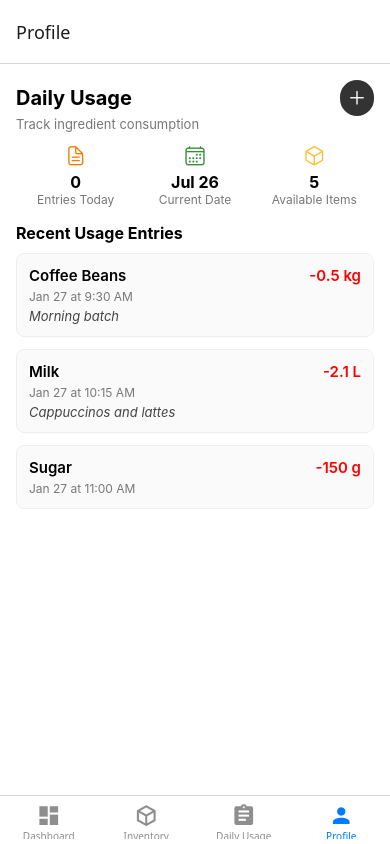
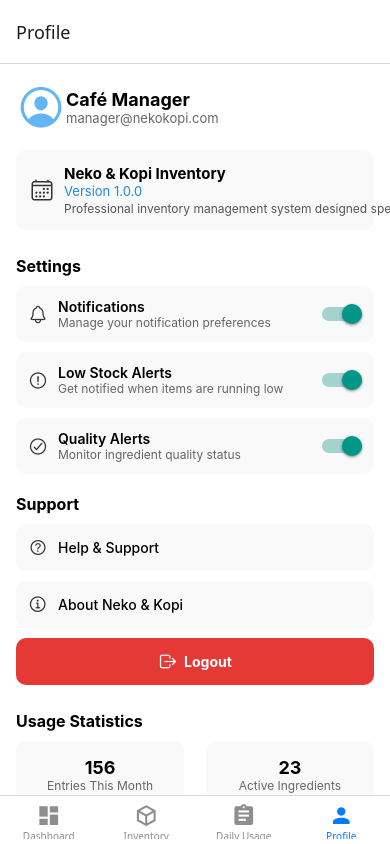
Before and after one commit to GayashiRamanayake/Code4Change, a React Native app: screen /Profile in a window 390 px wide. Built offline with nearby package versions, Linux system fonts and the light colour scheme.

Commit message:
Updated the ProfileScreen.js
Updated the Profile UI

```diff
--- a/screens/ProfileScreen.js
+++ b/screens/ProfileScreen.js
@@ -1,108 +1,180 @@
-import React, { useState } from 'react';
-import { View, Text, StyleSheet, TouchableOpacity, FlatList } from 'react-native';
-import { Ionicons } from '@expo/vector-icons';
+import React, { useState } from "react";
+import {
+  View,
+  Text,
+  StyleSheet,
+  ScrollView,
+  TouchableOpacity,
+  Switch,
+} from "react-native";
+import { Ionicons } from "@expo/vector-icons";
 
-export default function DailyUsageScreen() {
-  const [usageData] = useState([
-    {
-      id: '1',
-      item: 'Coffee Beans',
-      amount: '-0.5 kg',
-      date: 'Jan 27 at 9:30 AM',
-      note: 'Morning batch',
-    },
-    {
-      id: '2',
-      item: 'Milk',
-      amount: '-2.1 L',
-      date: 'Jan 27 at 10:15 AM',
-      note: 'Cappuccinos and lattes',
-    },
-    {
-      id: '3',
-      item: 'Sugar',
-      amount: '-150 g',
-      date: 'Jan 27 at 11:00 AM',
-      note: '',
-    },
-  ]);
-
-  const renderItem = ({ item }) => (
-    <View style={styles.usageCard}>
-      <View style={styles.usageRow}>
-        <Text style={styles.usageItem}>{item.item}</Text>
-        <Text style={styles.usageAmount}>{item.amount}</Text>
-      </View>
-      <Text style={styles.usageDate}>{item.date}</Text>
-      {item.note ? <Text style={styles.usageNote}>{item.note}</Text> : null}
-    </View>
-  );
+export default function ProfileScreen() {
+  const [notifications, setNotifications] = useState(true);
+  const [lowStock, setLowStock] = useState(true);
+  const [qualityAlerts, setQualityAlerts] = useState(true);
 
   return (
-    <View style={styles.container}>
-      {/* Header */}
-      <View style={styles.header}>
-        <Text style={styles.headerTitle}>Daily Usage</Text>
-        <TouchableOpacity style={styles.addButton}>
-          <Ionicons name="add" size={22} color="#fff" />
-        </TouchableOpacity>
-      </View>
-      <Text style={styles.subtitle}>Track ingredient consumption</Text>
-
-      {/* Stats Row */}
-      <View style={styles.statsRow}>
-        <View style={styles.statCard}>
-          <Ionicons name="document-text-outline" size={22} color="#f57c00" />
-          <Text style={styles.statValue}>0</Text>
-          <Text style={styles.statLabel}>Entries Today</Text>
-        </View>
-        <View style={styles.statCard}>
-          <Ionicons name="calendar-outline" size={22} color="#388e3c" />
-          <Text style={styles.statValue}>Jul 26</Text>
-          <Text style={styles.statLabel}>Current Date</Text>
-        </View>
-        <View style={styles.statCard}>
-          <Ionicons name="cube-outline" size={22} color="#fbc02d" />
-          <Text style={styles.statValue}>5</Text>
-          <Text style={styles.statLabel}>Available Items</Text>
+    <ScrollView style={styles.container} contentContainerStyle={{ paddingBottom: 30 }}>
+      {/* User Info */}
+      <View style={styles.userSection}>
+        <Ionicons name="person-circle-outline" size={50} color="#64B5F6" />
+        <View>
+          <Text style={styles.userName}>Café Manager</Text>
+          <Text style={styles.userEmail}>manager@nekokopi.com</Text>
         </View>
       </View>
 
-      {/* Recent Usage Section */}
-      <Text style={styles.sectionTitle}>Recent Usage Entries</Text>
+      {/* App Info */}
+      <View style={styles.infoCard}>
+        <View style={{ flexDirection: "row", alignItems: "center" }}>
+          <Ionicons name="calendar-outline" size={24} color="#333" style={{ marginRight: 10 }} />
+          <View>
+            <Text style={styles.infoTitle}>Neko & Kopi Inventory</Text>
+            <Text style={styles.version}>Version 1.0.0</Text>
+            <Text style={styles.infoSubtitle}>
+              Professional inventory management system designed specifically for café operations
+            </Text>
+          </View>
+        </View>
+      </View>
 
-      <FlatList
-        data={usageData}
-        renderItem={renderItem}
-        keyExtractor={(item) => item.id}
-        contentContainerStyle={{ paddingBottom: 20 }}
-      />
-    </View>
+      {/* Settings */}
+      <Text style={styles.sectionTitle}>Settings</Text>
+
+      <View style={styles.settingRow}>
+        <Ionicons name="notifications-outline" size={20} color="#333" />
+        <View style={styles.settingTextContainer}>
+          <Text style={styles.settingTitle}>Notifications</Text>
+          <Text style={styles.settingSubtitle}>Manage your notification preferences</Text>
+        </View>
+        <Switch value={notifications} onValueChange={setNotifications} />
+      </View>
+
+      <View style={styles.settingRow}>
+        <Ionicons name="alert-circle-outline" size={20} color="#333" />
+        <View style={styles.settingTextContainer}>
+          <Text style={styles.settingTitle}>Low Stock Alerts</Text>
+          <Text style={styles.settingSubtitle}>Get notified when items are running low</Text>
+        </View>
+        <Switch value={lowStock} onValueChange={setLowStock} />
+      </View>
+
+      <View style={styles.settingRow}>
+        <Ionicons name="checkmark-circle-outline" size={20} color="#333" />
+        <View style={styles.settingTextContainer}>
+          <Text style={styles.settingTitle}>Quality Alerts</Text>
+          <Text style={styles.settingSubtitle}>Monitor ingredient quality status</Text>
+        </View>
+        <Switch value={qualityAlerts} onValueChange={setQualityAlerts} />
+      </View>
+
+      {/* Support */}
+      <Text style={styles.sectionTitle}>Support</Text>
+
+      <TouchableOpacity style={styles.supportRow}>
+        <Ionicons name="help-circle-outline" size={20} color="#333" />
+        <Text style={styles.supportText}>Help & Support</Text>
+      </TouchableOpacity>
+
+      <TouchableOpacity style={styles.supportRow}>
+        <Ionicons name="information-circle-outline" size={20} color="#333" />
+        <Text style={styles.supportText}>About Neko & Kopi</Text>
+      </TouchableOpacity>
+
+      <TouchableOpacity style={styles.logoutButton}>
+        <Ionicons name="log-out-outline" size={20} color="#fff" />
+        <Text style={styles.logoutText}>Logout</Text>
+      </TouchableOpacity>
+
+      {/* Usage Statistics */}
+      <Text style={styles.sectionTitle}>Usage Statistics</Text>
+      <View style={styles.statsContainer}>
+        <View style={styles.statBox}>
+          <Text style={styles.statValue}>156</Text>
+          <Text style={styles.statLabel}>Entries This Month</Text>
+        </View>
+        <View style={styles.statBox}>
+          <Text style={styles.statValue}>23</Text>
+          <Text style={styles.statLabel}>Active Ingredients</Text>
+        </View>
+        <View style={styles.statBox}>
+          <Text style={styles.statValue}>4.8</Text>
+          <Text style={styles.statLabel}>Avg Quality Score</Text>
+        </View>
+        <View style={styles.statBox}>
+          <Text style={styles.statValue}>95%</Text>
+          <Text style={styles.statLabel}>Stock Accuracy</Text>
+        </View>
+      </View>
+
+      <Text style={styles.footerText}>
+        Streamlining café operations one ingredient at a time
+      </Text>
+    </ScrollView>
   );
 }
 
 const styles = StyleSheet.create({
-  container: { flex: 1, backgroundColor: '#fff', padding: 16 },
-  header: { flexDirection: 'row', justifyContent: 'space-between', alignItems: 'center' },
-  headerTitle: { fontSize: 20, fontWeight: 'bold' },
-  subtitle: { fontSize: 13, color: '#777', marginBottom: 12 },
-  addButton: { backgroundColor: '#333', borderRadius: 20, padding: 6 },
-  statsRow: { flexDirection: 'row', justifyContent: 'space-between', marginBottom: 16 },
-  statCard: { alignItems: 'center', flex: 1 },
-  statValue: { fontSize: 16, fontWeight: 'bold', marginTop: 4 },
-  statLabel: { fontSize: 12, color: '#777', textAlign: 'center' },
-  sectionTitle: { fontSize: 16, fontWeight: 'bold', marginBottom: 10 },
-  usageCard: {
-    backgroundColor: '#fafafa',
+  container: { flex: 1, backgroundColor: "#fff", padding: 16 },
+  userSection: { flexDirection: "row", alignItems: "center", marginBottom: 16 },
+  userName: { fontSize: 18, fontWeight: "bold" },
+  userEmail: { fontSize: 13, color: "#666" },
+  infoCard: {
+    backgroundColor: "#f9f9f9",
+    borderRadius: 10,
+    padding: 14,
+    marginBottom: 16,
+  },
+  infoTitle: { fontSize: 15, fontWeight: "bold" },
+  version: { color: "#1E88E5", fontSize: 13 },
+  infoSubtitle: { fontSize: 12, color: "#555", marginTop: 2 },
+  sectionTitle: { fontSize: 16, fontWeight: "bold", marginVertical: 10 },
+  settingRow: {
+    flexDirection: "row",
+    alignItems: "center",
+    justifyContent: "space-between",
+    backgroundColor: "#f9f9f9",
+    borderRadius: 10,
     padding: 12,
-    borderRadius: 8,
-    marginBottom: 12,
-    borderWidth: 1,
-    borderColor: '#eee',
+    marginBottom: 10,
   },
-  usageRow: { flexDirection: 'row', justifyContent: 'space-between' },
-  usageItem: { fontSize: 15, fontWeight: '600' },
-  usageAmount: { fontSize: 15, fontWeight: '600', color: 'red' },
-  usageDate: { fontSize: 12, color: '#777', marginTop: 4 },
-  usageNote: { fontSize: 13, color: '#444', fontStyle: 'italic', marginTop: 4 },
+  settingTextContainer: { flex: 1, marginHorizontal: 10 },
+  settingTitle: { fontSize: 14, fontWeight: "600" },
+  settingSubtitle: { fontSize: 12, color: "#666" },
+  supportRow: {
+    flexDirection: "row",
+    alignItems: "center",
+    backgroundColor: "#f9f9f9",
+    padding: 12,
+    borderRadius: 10,
+    marginBottom: 10,
+  },
+  supportText: { marginLeft: 10, fontSize: 14, fontWeight: "500" },
+  logoutButton: {
+    flexDirection: "row",
+    alignItems: "center",
+    justifyContent: "center",
+    backgroundColor: "#E53935",
+    padding: 12,
+    borderRadius: 10,
+    marginBottom: 16,
+  },
+  logoutText: { color: "#fff", fontWeight: "bold", marginLeft: 6 },
+  statsContainer: {
+    flexDirection: "row",
+    flexWrap: "wrap",
+    justifyContent: "space-between",
+  },
+  statBox: {
+    backgroundColor: "#f9f9f9",
+    borderRadius: 10,
+    padding: 16,
+    width: "47%",
+    alignItems: "center",
+    marginBottom: 10,
+  },
+  statValue: { fontSize: 18, fontWeight: "bold" },
+  statLabel: { fontSize: 12, color: "#666", textAlign: "center" },
+  footerText: { fontSize: 12, color: "#777", textAlign: "center", marginTop: 10 },
 });
```
